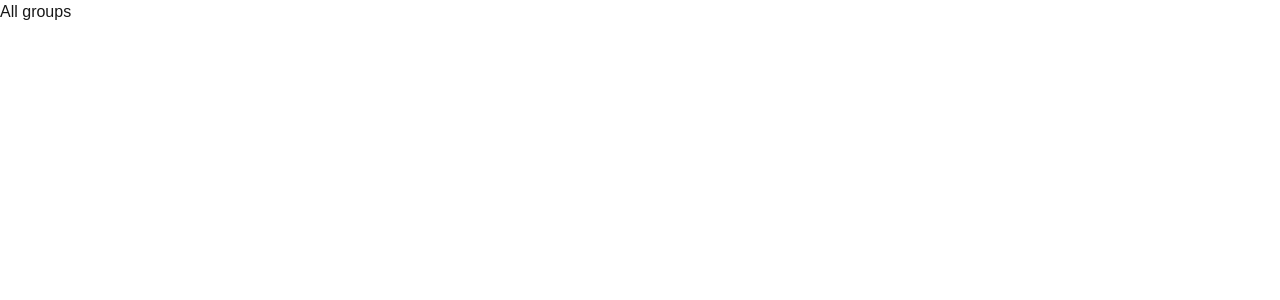
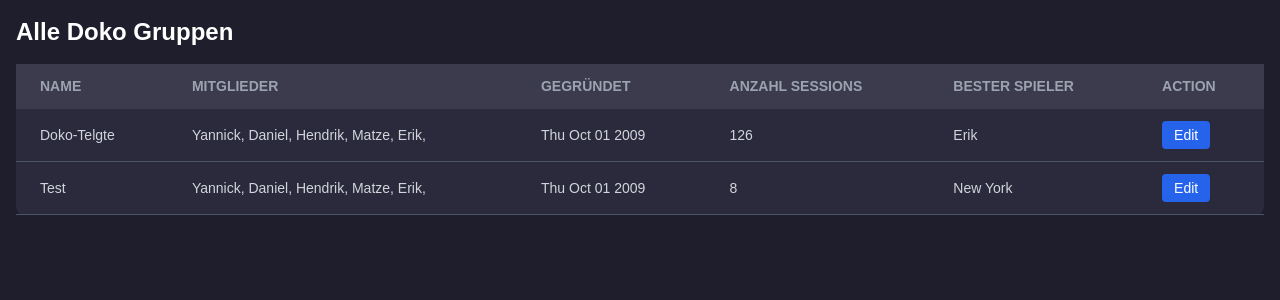
Before and after one commit to ejms116/doko-list, a Next.js app in the folder doko-app/: page /groups in a window 1280 px wide. Shown: the top 300 px of the page. Built offline with nearby package versions, Linux system fonts and the light colour scheme.

Commit message:
finished groups and sessions example pages

```diff
--- a/doko-app/app/groups/[groupId]/sessions/[sessionId]/page.tsx
+++ b/doko-app/app/groups/[groupId]/sessions/[sessionId]/page.tsx
@@ -2,7 +2,7 @@ import GameRow from "./game-row";
 
 const array = [...Array(100)]
 
-export default function SessionPage( { params }: {
+export default function SessionPage({ params }: {
 	params: {
 		groupId: string,
 		sessionId: string
@@ -17,14 +17,20 @@ export default function SessionPage( { params }: {
 				<table className="min-w-full table-auto bg-[#2A2A3C] shadow-md rounded-lg">
 					<thead>
 						<tr className="bg-[#3B3B4D] text-gray-400 uppercase text-sm leading-normal">
-					<th className="py-3 px-6 text-left">Name</th>
-					<th className="py-3 px-6 text-left">Age</th>
-					<th className="py-3 px-6 text-left">Email</th>
-					<th className="py-3 px-6 text-left">Actions</th>
+							<th className="py-3 px-6 text-left">Yannick</th>
+							<th className="py-3 px-6 text-left">Daniel</th>
+							<th className="py-3 px-6 text-left">Hendrik</th>
+							<th className="py-3 px-6 text-left">Matze</th>
+							<th className="py-3 px-6 text-left">Erik</th>
+							<th className="py-3 px-6 text-left">Spieltyp</th>
+							<th className="py-3 px-6 text-left">Sieger</th>
+							<th className="py-3 px-6 text-left">Ergebnis</th>
+							<th className="py-3 px-6 text-left col-span-2">Ansagen</th>
+							<th className="py-3 px-6 text-left col-span-2">Sonderpunkte</th>
 						</tr>
 					</thead>
 					<tbody className="text-gray-300 text-sm">
-          {array.map((item, index)=>
+						{array.map((item, index) =>
 							<GameRow key={index} name="row.name" age="7" email="🚀row.email" />
 						)}
 
--- /dev/null
+++ b/doko-app/app/groups/group-row.tsx
@@ -0,0 +1,36 @@
+
+export interface GroupRowProps {
+    name: string;
+    member: string[];
+    founded: Date;
+    session_count: number;
+    leader: string;
+  }
+
+
+  const GroupRow: React.FC<{ data: GroupRowProps }> = ({ data }) => {
+
+    const memberData = data.member.reduce(
+        (totals, row) => ({
+            result_string: totals.result_string + row + ', '
+        }),
+        { result_string: '' }
+    )
+
+    return (
+      <tr className="border-b border-gray-600 hover:bg-[#3B3B4D]">
+        <td className="py-3 px-6 text-left">{data.name}</td>
+        <td className="py-3 px-6 text-left">{memberData.result_string}</td>
+        <td className="py-3 px-6 text-left whitespace-nowrap">{data.founded.toDateString()}</td>
+        <td className="py-3 px-6 text-left">{data.session_count}</td>
+        <td className="py-3 px-6 text-left">{data.leader}</td>
+        <td className="py-3 px-6 text-left">
+          <button className="bg-blue-600 text-white py-1 px-3 rounded hover:bg-blue-700">
+            Edit
+          </button>
+        </td>
+      </tr>
+    );
+  };
+
+  export default GroupRow;
--- a/doko-app/app/groups/page.tsx
+++ b/doko-app/app/groups/page.tsx
@@ -1,7 +1,35 @@
+import GroupRow from "./group-row";
+import { GroupRowProps } from "./group-row";
+
+// Example data
+const rowData: GroupRowProps[] = [
+  { name: 'Doko-Telgte', member: ['Yannick', 'Daniel', 'Hendrik', 'Matze', 'Erik'], founded: new Date('2009-10-01'), session_count: 126, leader: 'Erik' },
+  { name: 'Test', member: ['Yannick', 'Daniel', 'Hendrik', 'Matze', 'Erik'], founded: new Date('2009-10-01'), session_count: 8, leader: 'New York' },
+];
+
 export default function GroupsPage() {
-    return (
-      <div>
-          <h1>All groups</h1>
+  return (
+    <div className="min-h-screen bg-[#1E1E2C] text-gray-200 p-4">
+      <h1 className="text-2xl font-bold mb-4 text-white">Alle Doko Gruppen</h1>
+      <div className="overflow-x-auto">
+        <table className="min-w-full table-auto bg-[#2A2A3C] shadow-md rounded-lg">
+          <thead>
+            <tr className="bg-[#3B3B4D] text-gray-400 uppercase text-sm leading-normal">
+              <th className="py-3 px-6 text-left">Name</th>
+              <th className="py-3 px-6 text-left">Mitglieder</th>
+              <th className="py-3 px-6 text-left">Gegründet</th>
+              <th className="py-3 px-6 text-left">Anzahl Sessions</th>
+              <th className="py-3 px-6 text-left">Bester Spieler</th>
+              <th className="py-3 px-6 text-left">Action</th>
+            </tr>
+          </thead>
+          <tbody className="text-gray-300 text-sm">
+            {rowData.map((item, index)=>
+              <GroupRow key={index} data={item} />
+            )}
+          </tbody>
+        </table>
       </div>
-    );
-  }
+    </div>
+  );
+}
--- a/doko-app/app/test/bsp-row.tsx
+++ /dev/null
@@ -1,26 +0,0 @@
-// components/TableRow.tsx
-
-import React from 'react';
-
-interface TableRowProps {
-  name: string;
-  age: number;
-  email: string;
-}
-
-const TableRow: React.FC<TableRowProps> = ({ name, age, email }) => {
-  return (
-    <tr className="border-b border-gray-600 hover:bg-[#3B3B4D]">
-      <td className="py-3 px-6 text-left whitespace-nowrap">{name}</td>
-      <td className="py-3 px-6 text-left">{age}</td>
-      <td className="py-3 px-6 text-left">{email}</td>
-      <td className="py-3 px-6 text-left">
-        <button className="bg-blue-600 text-white py-1 px-3 rounded hover:bg-blue-700">
-          Edit
-        </button>
-      </td>
-    </tr>
-  );
-};
-
-export default TableRow;
--- a/doko-app/app/test/page.tsx
+++ /dev/null
@@ -1,34 +0,0 @@
-import React from 'react';
-import TableRow from './bsp-row';
-
-
-const DarkModeTablePage = () => {
-  return (
-    <div className="min-h-screen bg-[#1E1E2C] text-gray-200 p-4">
-      <h1 className="text-2xl font-bold mb-4 text-white">Styled Table in Dark Mode</h1>
-      <div className="overflow-x-auto">
-        <table className="min-w-full table-auto bg-[#2A2A3C] shadow-md rounded-lg">
-          <thead>
-            <tr className="bg-[#3B3B4D] text-gray-400 uppercase text-sm leading-normal">
-              <th className="py-3 px-6 text-left">Name</th>
-              <th className="py-3 px-6 text-left">Age</th>
-              <th className="py-3 px-6 text-left">Email</th>
-              <th className="py-3 px-6 text-left">Actions</th>
-            </tr>
-          </thead>
-          <tbody className="text-gray-300 text-sm">
-            <TableRow key="1" name="row.name" age="7" email="row.email" />
-            <TableRow key="2" name="row.name" age="7" email="row.email" />
-            <TableRow key="3" name="row.name" age="7" email="row.email" />
-            <TableRow key="4" name="row.name" age="7" email="row.email" />
-            <TableRow key="5" name="row.name" age="7" email="row.email" />
-            <TableRow key="6" name="row.name" age="7" email="row.email" />
-
-          </tbody>
-        </table>
-      </div>
-    </div>
-  );
-};
-
-export default DarkModeTablePage;
```
Lines whose indentation alone changed are shown as unchanged.
